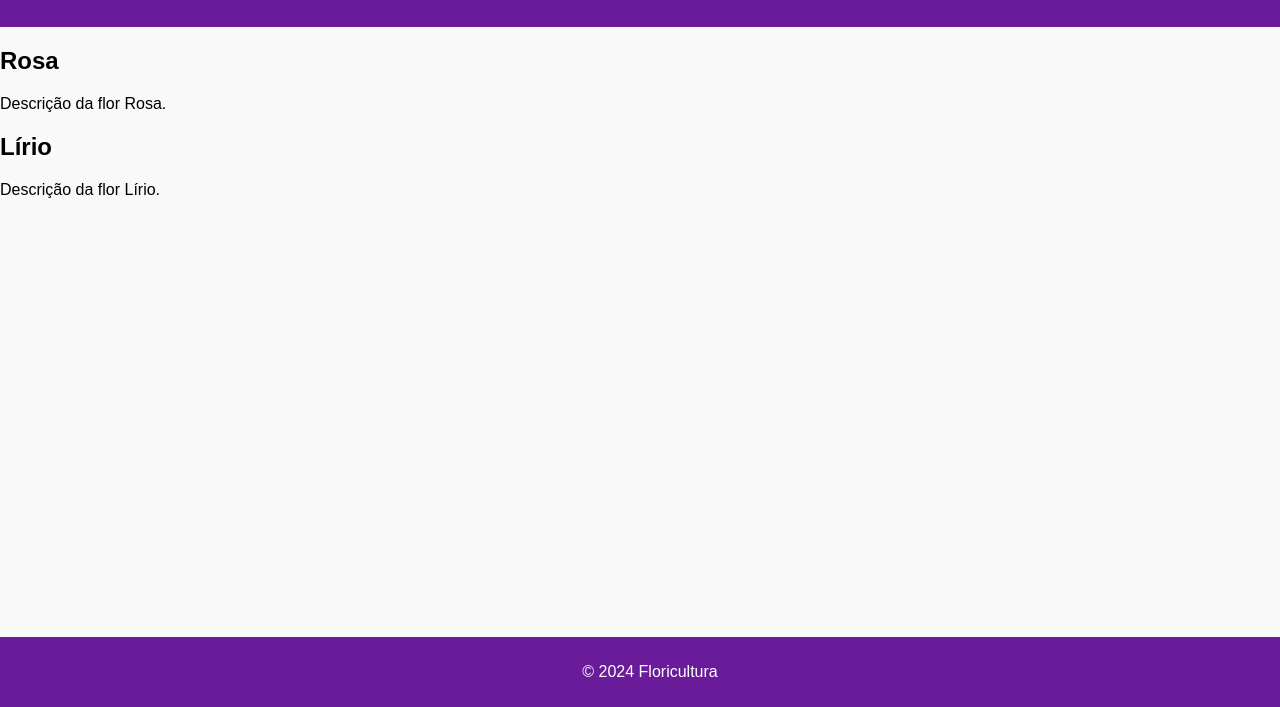
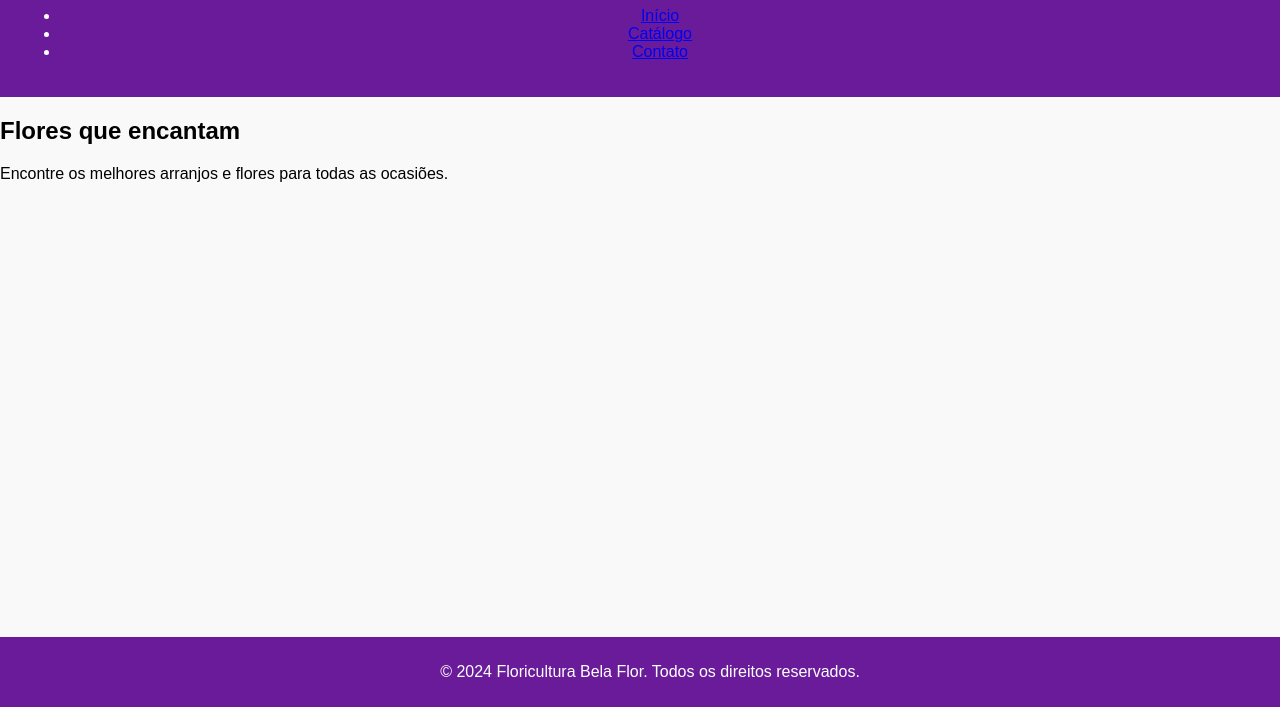
Before and after one commit to dressahemkemeier/floricultura-2, a plain HTML site: page catalogo.html in a window 1280 px wide. Shown: the part 93-800 px from the top of the page. Drawn offline with Linux system fonts and the light colour scheme.

Commit message:
alterei alguns codicos que não estavam funcionando

```diff
--- a/catalogo.html
+++ b/catalogo.html
@@ -8,20 +8,23 @@
 </head>
 <body>
     <header>
-        <h1>Catálogo de Flores</h1>
+        <h1>bem vindo a floricultura dre flres</h1>
+                <nav>
+                    <ul>
+                        <li><a href="index.html">Início</a></li>
+                        <li><a href="catalogo.html">Catálogo</a></li>
+                        <li><a href="contato.html">Contato</a></li>
+                    </ul>
+               </nav>
             </header>
-    <section id="flores">
-        <div class="flor">
-            <h2>Rosa</h2>
-            <p>Descrição da flor Rosa.</p>
-        </div>
-        <div class="flor">
-            <h2>Lírio</h2>
-            <p>Descrição da flor Lírio.</p>
-        </div>
+            <main>
+                <section>
+                    <h2>Flores que encantam</h2>
+                    <p>Encontre os melhores arranjos e flores para todas as ocasiões.</p>
                 </section>
+            </main>
             <footer>
-        <p>© 2024 Floricultura</p>
+                <p>&copy; 2024 Floricultura Bela Flor. Todos os direitos reservados.</p>
             </footer>
         </body>
         </html>
```
Lines whose indentation alone changed are shown as unchanged.
